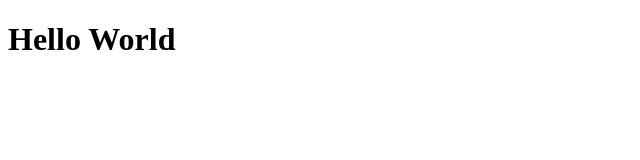
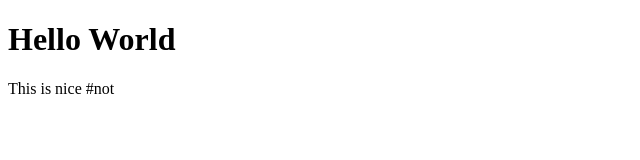
Before and after one commit to riannescholtens/bliss-website, a plain HTML site: page index.html in a window 1280 px wide. Shown: the whole page, without its empty margins (0-640 px from the left). Drawn offline with Linux system fonts and the light colour scheme.

Commit message:
Update index.html

```diff
--- a/index.html
+++ b/index.html
@@ -7,5 +7,6 @@
 
 <body>
 	<h1>Hello World</h1>
+	<p>This is nice #not</p>
 </body>
 </html>
```
